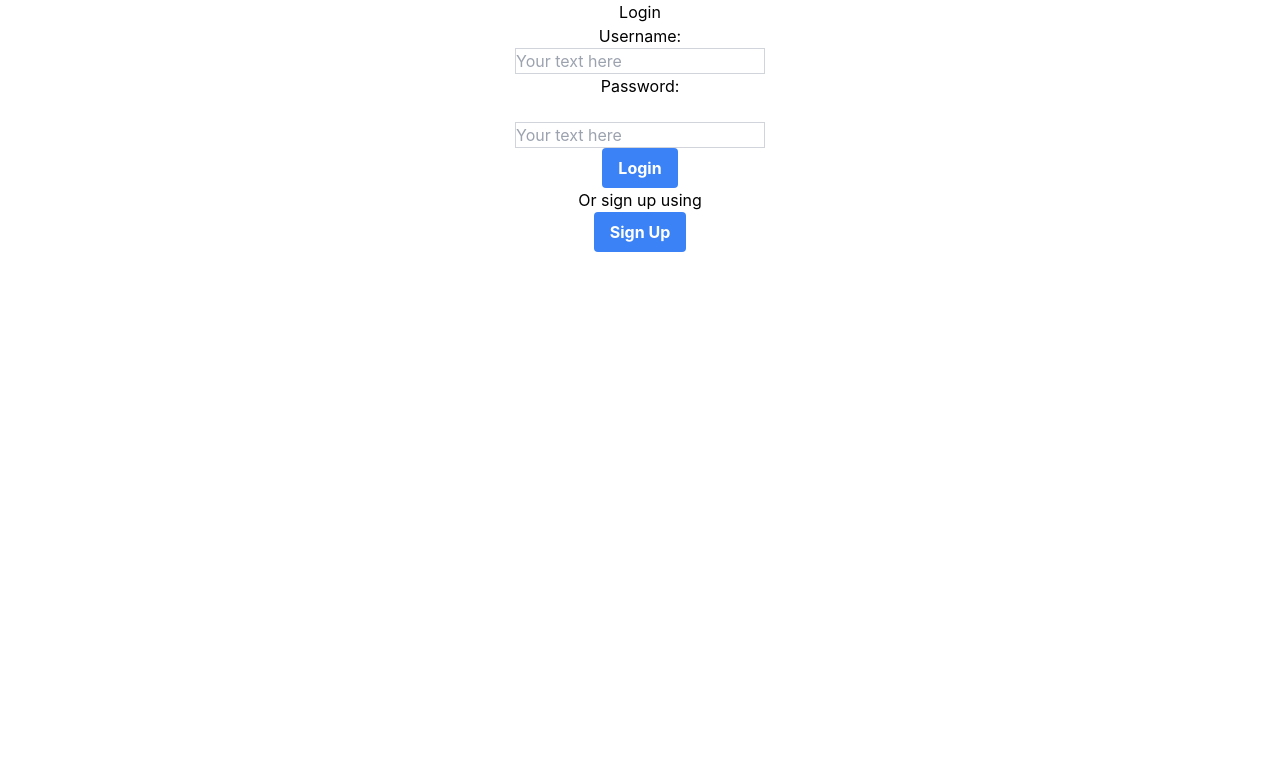
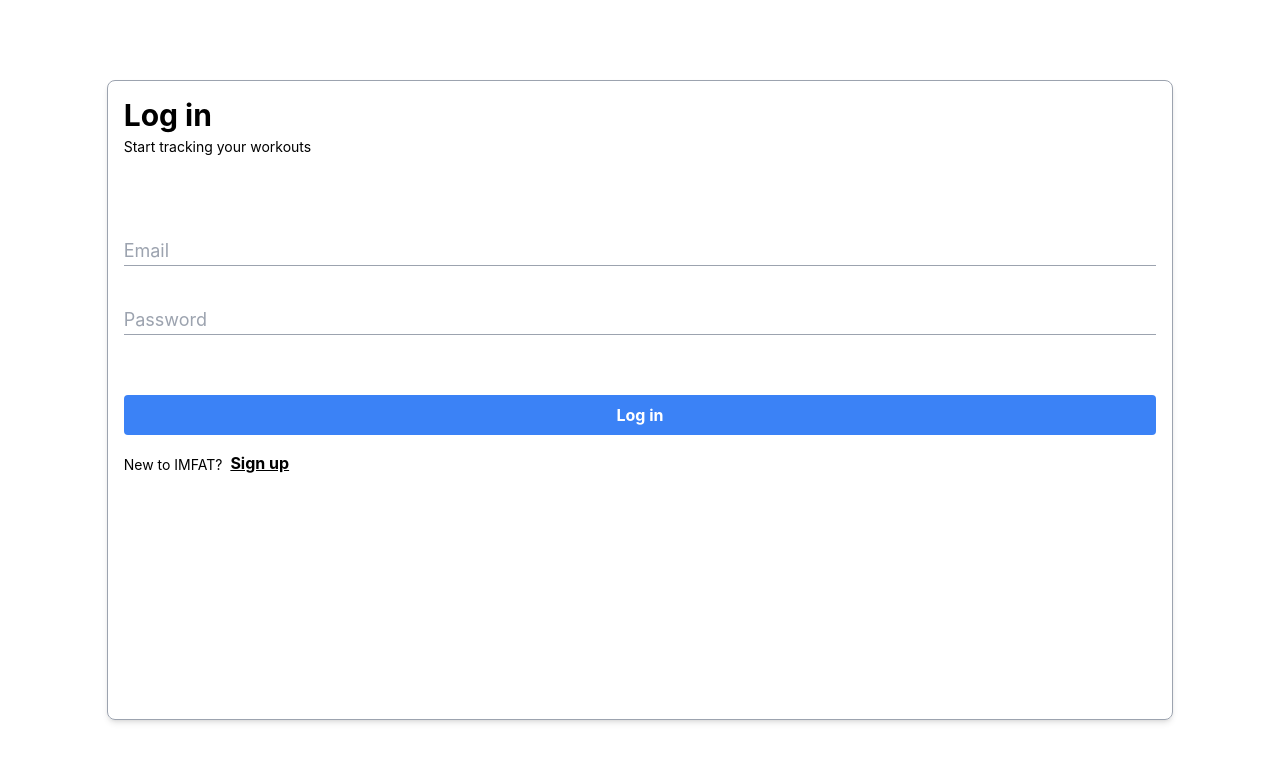
Before and after one commit to 04felixli/IMFAT-front-end, a React (Create React App) app: page / in a window 1280 px wide. Shown: the top 762 px of the page. Built offline with nearby package versions, Linux system fonts and the light colour scheme; no server answers.

Commit message:
Updated log in/sign up page UI

```diff
--- a/src/App.tsx
+++ b/src/App.tsx
@@ -6,7 +6,7 @@ import Profile from './MainComponents/Profile';
 import StartWorkout from './MainComponents/StartWorkout';
 import Schedule from './MainComponents/Schedule';
 import NotFound from './MainComponents/NotFound';
-import LogIn from './MainComponents/LogIn';
+import LogIn from './MainComponents/LogInPage/LogIn';
 
 const App: React.FC = () => {
   return (
--- a/src/MainComponents/LogIn.tsx
+++ /dev/null
@@ -1,55 +0,0 @@
-// This file handles User Log - Ins and redirects to the sign-up page if user doesn't have an account
-import React from "react";
-import { useState } from "react";
-
-const LogIn = () => {
-    const [inputUserNameValue, setInputUserNameValue] = useState('');
-
-    const handleInputUserNameChange = (e: React.ChangeEvent<HTMLInputElement>): void => {
-        setInputUserNameValue(e.target.value);
-    };
-
-    const [inputPasswordValue, setInputPasswordValue] = useState('');
-
-    const handleInputPasswordChange = (e: React.ChangeEvent<HTMLInputElement>): void => {
-        setInputPasswordValue(e.target.value);
-    };
-
-    return (
-        <div className="flex justify-center items-center flex-col">
-            <h1 >Login</h1>
-
-            <label htmlFor="Username">Username:</label>
-            <input
-                type="text"
-                id="Username"
-                value={inputUserNameValue}
-                onChange={handleInputUserNameChange}
-                className="border border-gray-300"
-                placeholder="Your text here"
-            />
-
-            <label htmlFor="Password">Password:</label>
-            <br />
-            <input
-                type="text"
-                id="Password"
-                value={inputPasswordValue}
-                onChange={handleInputPasswordChange}
-                className="border border-gray-300"
-                placeholder="Your text here"
-            />
-
-            <button className="bg-blue-500 hover:bg-blue-700 text-white font-bold py-2 px-4 rounded">Login</button>
-
-            <p>Or sign up using</p>
-
-            <button className="bg-blue-500 hover:bg-blue-700 text-white font-bold py-2 px-4 rounded">Sign Up</button>
-
-
-
-        </div>
-    )
-}
-
-export default LogIn;
--- /dev/null
+++ b/src/MainComponents/LogInPage/LogIn.tsx
@@ -0,0 +1,74 @@
+// This file handles User Log - Ins and redirects to the sign-up page if user doesn't have an account
+import React from "react";
+import { useState } from "react";
+
+const LogIn = () => {
+
+    const [isLogin, setIsLogin] = useState<boolean>(true);
+
+    const [inputUserNameValue, setInputUserNameValue] = useState('');
+
+    const handleInputUserNameChange = (e: React.ChangeEvent<HTMLInputElement>): void => {
+        setInputUserNameValue(e.target.value);
+    };
+
+    const [inputPasswordValue, setInputPasswordValue] = useState('');
+
+    const handleInputPasswordChange = (e: React.ChangeEvent<HTMLInputElement>): void => {
+        setInputPasswordValue(e.target.value);
+    };
+
+    const switchToSignUp = (): void => {
+        setIsLogin(false);
+    }
+
+    const switchToLogIn = (): void => {
+        setIsLogin(true);
+    }
+
+    return (
+        <div className="h-screen flex items-center justify-center">
+            <div className="shadow-md border border-gray-400 p-4 rounded-lg flex flex-col w-10/12 h-4/5">
+                <div className="text-3xl font-bold text-left">{isLogin ? 'Log in' : 'Sign Up'}</div>
+                <p className="text-sm mt-1">Start tracking your workouts</p>
+
+                <section className="mt-10">
+                    <input
+                        type="text"
+                        id="Username"
+                        value={inputUserNameValue}
+                        onChange={handleInputUserNameChange}
+                        className="border-b border-gray-400 mt-10 text-lg w-full focus:outline-none focus:bg-gray-100"
+                        placeholder="Email"
+                    />
+
+                    <input
+                        type="text"
+                        id="Password"
+                        value={inputPasswordValue}
+                        onChange={handleInputPasswordChange}
+                        className="border-b border-gray-400 mt-10 text-lg w-full focus:outline-none focus:bg-gray-100"
+                        placeholder="Password"
+                    />
+                </section>
+
+                <section className="mt-10">
+                    <button className="bg-blue-500 hover:bg-blue-700 text-white font-bold py-2 px-4 rounded mt-5 w-full">{isLogin ? 'Log in' : 'Sign Up'}</button>
+                    <div className={`flex items-end ${isLogin ? '' : 'hidden'}`}>
+                        <p className="text-sm mt-5 mr-1">New to IMFAT?</p>
+                        <button className="font-bold underline ml-1" onClick={switchToSignUp}>Sign up</button>
+                    </div>
+
+                    <div className={`flex items-end ${isLogin ? 'hidden' : ''}`}>
+                        <p className="text-sm mt-5 mr-1">Already have an account?</p>
+                        <button className="font-bold underline ml-1" onClick={switchToLogIn}>Log in</button>
+                    </div>
+
+                </section>
+
+            </div>
+        </div>
+    )
+}
+
+export default LogIn;
```
